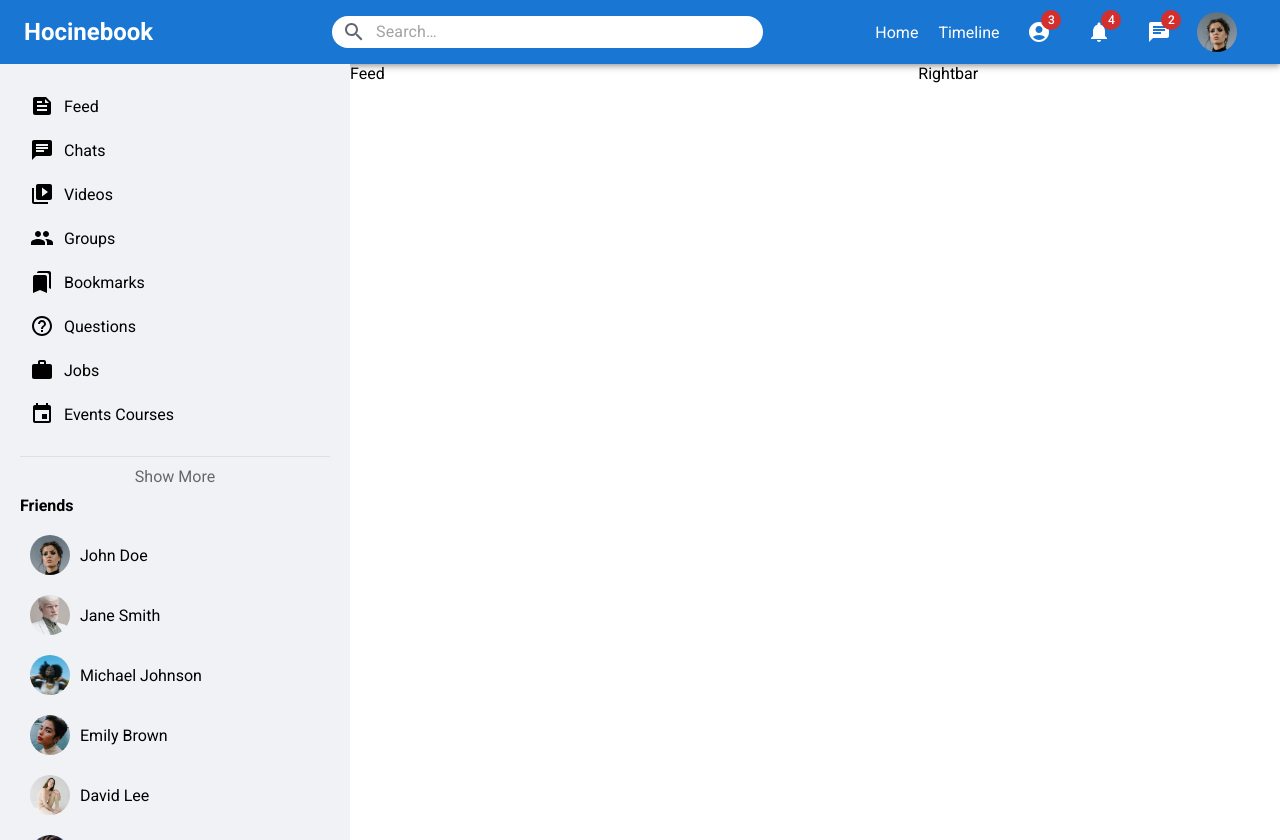
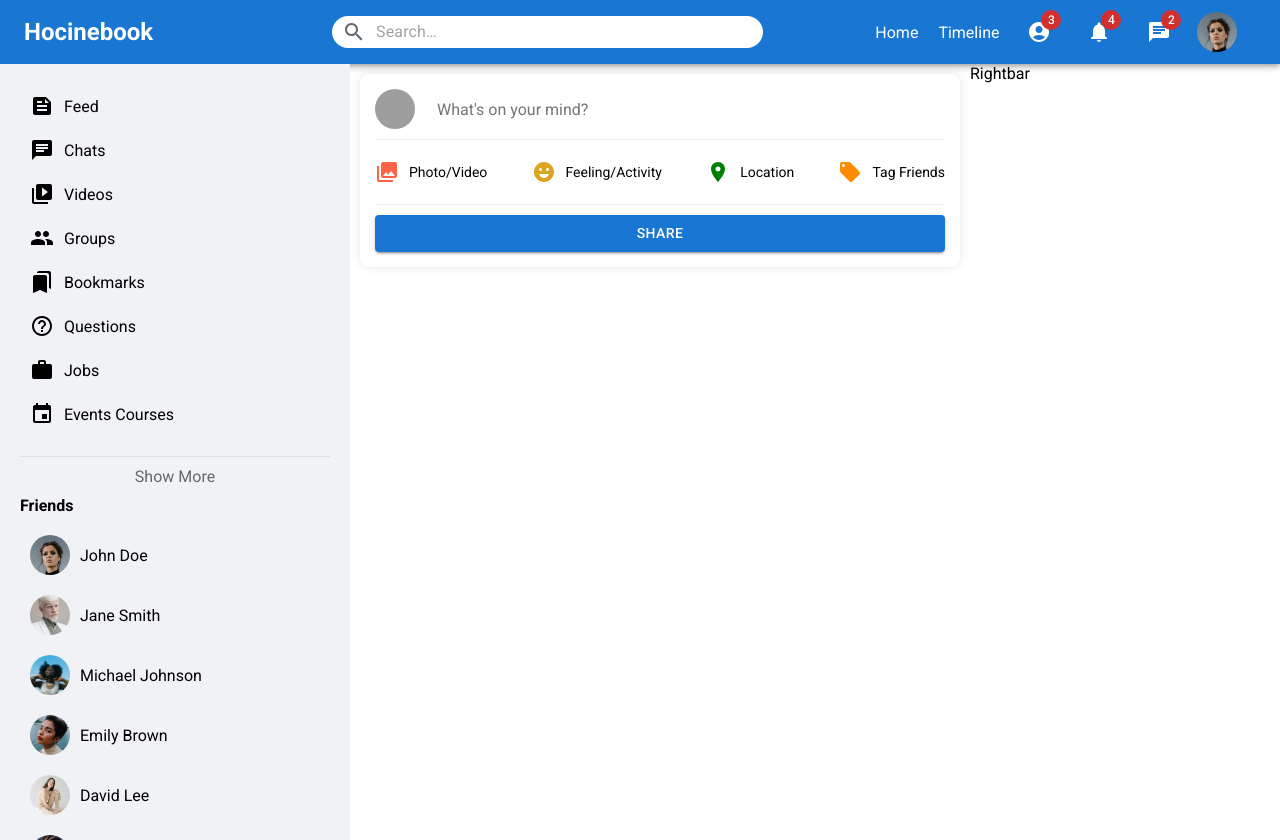
Before and after one commit to hocine-dev/React-Node.js-Social-Media-App, a React (Create React App) app in the folder hocinebook/: page /profile in a window 1280 px wide. Built offline with nearby package versions, Linux system fonts and the light colour scheme; grey boxes are pictures that could not be loaded.

Commit message:
add share component

```diff
--- a/hocinebook/src/components/feed/Feed.js
+++ b/hocinebook/src/components/feed/Feed.js
@@ -1,8 +1,11 @@
 import React from 'react'
+import Share from './share/Share'
 
 const Feed = () => {
   return (
-    <div className='feed'>Feed</div>
+    <div className='feed'>
+      <Share/>
+    </div>
   )
 }
 
--- /dev/null
+++ b/hocinebook/src/components/feed/share/Share.js
@@ -0,0 +1,43 @@
+import React from 'react';
+import './share.css';
+import { Avatar, Button } from '@mui/material';
+import { PhotoLibrary, EmojiEmotions, Room, LocalOffer } from '@mui/icons-material';
+
+const Share = () => {
+  return (
+    <div className="share">
+      <div className="shareWrapper">
+        <div className="shareTop">
+          <Avatar src="/path/to/profile.jpg" alt="Profile" className="shareAvatar" />
+          <input
+            placeholder="What's on your mind?"
+            className="shareInput"
+          />
+        </div>
+        <hr className="shareHr" />
+        <div className="shareOptions">
+          <div className="shareOption">
+            <PhotoLibrary htmlColor="tomato" className="shareIcon" />
+            <span className="shareOptionText">Photo/Video</span>
+          </div>
+          <div className="shareOption">
+            <EmojiEmotions htmlColor="goldenrod" className="shareIcon" />
+            <span className="shareOptionText">Feeling/Activity</span>
+          </div>
+          <div className="shareOption">
+            <Room htmlColor="green" className="shareIcon" />
+            <span className="shareOptionText">Location</span>
+          </div>
+          <div className="shareOption">
+            <LocalOffer htmlColor="darkorange" className="shareIcon" />
+            <span className="shareOptionText">Tag Friends</span>
+          </div>
+        </div>
+        <hr className="shareHr" />
+        <Button variant="contained" className="shareButton">Share</Button>
+      </div>
+    </div>
+  );
+};
+
+export default Share;
--- /dev/null
+++ b/hocinebook/src/components/feed/share/share.css
@@ -0,0 +1,78 @@
+.share {
+    background-color: #fff;
+    border-radius: 10px;
+    margin: 10px;
+    padding: 15px;
+    box-shadow: 0 0 10px rgba(0, 0, 0, 0.1);
+  }
+
+  .shareWrapper {
+    display: flex;
+    flex-direction: column;
+  }
+
+  .shareTop {
+    display: flex;
+    align-items: center;
+  }
+
+  .shareAvatar {
+    width: 40px;
+    height: 40px;
+    margin-right: 10px;
+  }
+
+  .shareInput {
+    border: none;
+    flex: 1;
+    font-size: 16px;
+    margin-left: 10px;
+    outline-width: 0;
+  }
+
+  .shareHr {
+    margin: 10px 0;
+    border: none;
+    border-top: 1px solid #efefef;
+  }
+
+  .shareOptions {
+    display: flex;
+    justify-content: space-between;
+    align-items: center;
+    padding: 10px 0;
+  }
+
+  .shareOption {
+    display: flex;
+    align-items: center;
+    cursor: pointer;
+  }
+
+  .shareOptionText {
+    font-size: 14px;
+    margin-left: 5px;
+  }
+
+  .shareButton {
+    background-color: #2e81f4;
+    color: white;
+    font-weight: 500;
+    text-transform: inherit;
+    padding: 10px 20px;
+  }
+
+  .shareButton:hover {
+    background-color: #2b78e4;
+  }
+
+  .shareIcon {
+    font-size: 24px !important;
+    margin-right: 5px;
+    cursor: pointer;
+    transition: color 0.3s ease;
+  }
+
+  .shareIcon:hover {
+    color: #606770;
+  }
--- a/hocinebook/src/pages/home/home.css
+++ b/hocinebook/src/pages/home/home.css
@@ -6,10 +6,10 @@
   height: calc(100vh-64px);
 }
 .feed {
-  flex: 5.5;
+  flex: 6;
   height: calc(100vh-64px);
 }
 .rightbar {
-  flex: 3.5;
+  flex: 3;
   height: calc(100vh-64px);
 }
```
